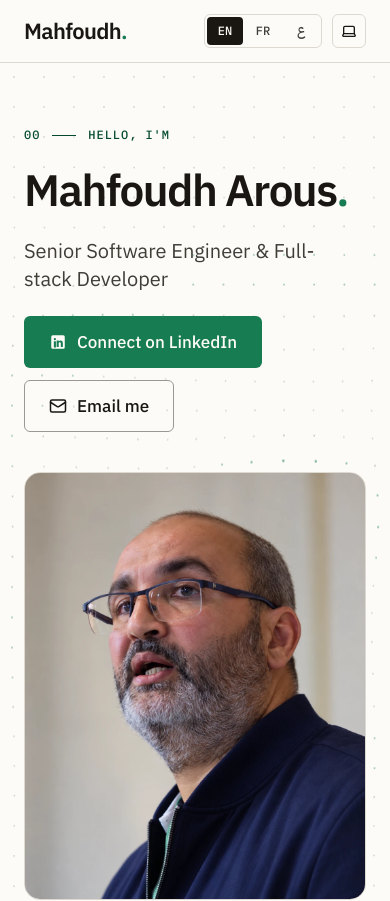
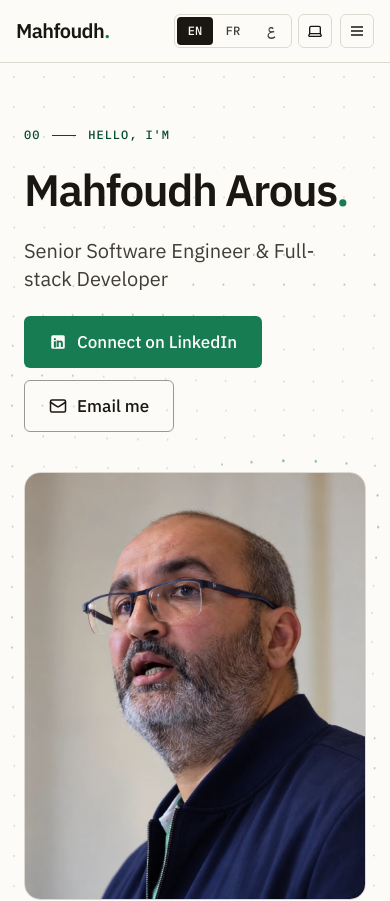
Before and after one commit to aladin002dz/aladin002dz.github.io, a Next.js app: page / in a window 390 px wide. Shown: the top 901 px of the page. Built offline with nearby package versions, Linux system fonts and the light colour scheme.

Commit message:
Add section navigation and scroll progress indicator

```diff
--- a/app/components/HomeContent.tsx
+++ b/app/components/HomeContent.tsx
@@ -6,8 +6,7 @@ import ProjectCard from "./ProjectCard";
 import TalkCard from "./TalkCard";
 import Button from "./Button";
 import SectionLabel from "./SectionLabel";
-import ThemeToggle from "./ThemeToggle";
-import LanguageSwitcher from "./LanguageSwitcher";
+import SiteHeader from "./SiteHeader";
 import { getDictionary } from "../../lib/dictionary";
 import { CONTACT_EMAIL } from "../../lib/site";
 
@@ -105,17 +104,7 @@ export default async function HomeContent({ lang }: { lang: string }) {
 
     return (
         <div className={`min-h-screen bg-bg text-ink ${isArabic ? "font-arabic" : "font-sans"}`}>
-            <header className="sticky top-0 z-50 border-b border-line bg-bg/85 backdrop-blur-md">
-                <div className="mx-auto flex max-w-[1120px] items-center gap-4 px-6 py-3.5">
-                    <a href={isArabic ? "/ar" : lang === "fr" ? "/fr" : "/"} dir="ltr" className="font-sans text-[22px] font-semibold leading-none tracking-[-0.03em] text-ink">
-                        Mahfoudh<span className="text-accent">.</span>
-                    </a>
-                    <div className="ms-auto flex items-center gap-2.5">
-                        <LanguageSwitcher currentLang={lang} />
-                        <ThemeToggle />
-                    </div>
-                </div>
-            </header>
+            <SiteHeader lang={lang} home />
 
             <main>
                 <HeroSurface lang={lang}>
--- /dev/null
+++ b/app/components/SiteHeader.tsx
@@ -0,0 +1,97 @@
+"use client";
+
+import { useEffect, useRef, useState } from "react";
+import ThemeToggle from "./ThemeToggle";
+import LanguageSwitcher from "./LanguageSwitcher";
+
+const copy = {
+    en: { nav: "Page sections", menu: "Menu", youtube: "YouTube", speaking: "Speaking & Community", projects: "Projects", guestbook: "Message" },
+    fr: { nav: "Sections de la page", menu: "Menu", youtube: "YouTube", speaking: "Conférences & communauté", projects: "Projets", guestbook: "Message" },
+    ar: { nav: "أقسام الصفحة", menu: "القائمة", youtube: "يوتيوب", speaking: "المحاضرات والمجتمع", projects: "المشاريع", guestbook: "رسالة" },
+};
+const sections = ["youtube", "speaking", "projects", "guestbook"] as const;
+
+export default function SiteHeader({ lang, home = false }: { lang: string; home?: boolean }) {
+    const t = copy[lang as keyof typeof copy] ?? copy.en;
+    const path = lang === "fr" ? "/fr" : lang === "ar" ? "/ar" : "/";
+    const header = useRef<HTMLElement>(null);
+    const progress = useRef<HTMLDivElement>(null);
+    const menu = useRef<HTMLDetailsElement>(null);
+    const [active, setActive] = useState("");
+
+    useEffect(() => {
+        const bar = progress.current;
+        const top = header.current;
+        if (!bar || !top) return;
+        let frame = 0;
+        const update = () => {
+            frame = 0;
+            const height = top.getBoundingClientRect().height;
+            const max = document.documentElement.scrollHeight - innerHeight;
+            const ratio = max > 0 ? Math.min(1, Math.max(0, scrollY / max)) : 0;
+            bar.style.transform = `scaleX(${ratio})`;
+            if (home) {
+                let current = "";
+                for (const id of sections) {
+                    const section = document.getElementById(id);
+                    if (section && section.getBoundingClientRect().top <= height + 80) current = id;
+                }
+                if (ratio > 0.995 && scrollY > 0) current = "guestbook";
+                setActive(current);
+            }
+        };
+        const schedule = () => { if (!frame) frame = requestAnimationFrame(update); };
+        const sizing = new ResizeObserver(() => {
+            document.documentElement.style.setProperty("--site-header-height", `${top.getBoundingClientRect().height}px`);
+            schedule();
+        });
+        sizing.observe(top);
+        sizing.observe(document.body);
+        window.addEventListener("scroll", schedule, { passive: true });
+        window.addEventListener("resize", schedule);
+        update();
+        return () => {
+            cancelAnimationFrame(frame);
+            sizing.disconnect();
+            window.removeEventListener("scroll", schedule);
+            window.removeEventListener("resize", schedule);
+            document.documentElement.style.removeProperty("--site-header-height");
+        };
+    }, [home]);
+
+    const links = sections.map(id => (
+        <a key={id} href={`${home ? "" : path}#${id}`} aria-current={active === id ? "location" : undefined}
+            className="section-nav-link" onClick={() => { if (menu.current) menu.current.open = false; }}>
+            {t[id]}
+        </a>
+    ));
+
+    return (
+        <header ref={header} className="site-header sticky top-0 z-50 border-b border-line bg-bg/85 backdrop-blur-md">
+            <div className="header-row mx-auto flex max-w-[1120px] items-center gap-4 px-6 py-3.5">
+                <a href={path} dir="ltr" className="font-sans text-[22px] font-semibold leading-none tracking-[-0.03em] text-ink">
+                    Mahfoudh<span className="text-accent">.</span>
+                </a>
+                <nav className="desktop-section-nav" aria-label={t.nav}>{links}</nav>
+                <div className="ms-auto flex items-center gap-2.5">
+                    <LanguageSwitcher currentLang={lang} />
+                    <ThemeToggle />
+                </div>
+                <details ref={menu} className="mobile-section-menu" onKeyDown={event => {
+                    if (event.key === "Escape" && menu.current) {
+                        menu.current.open = false;
+                        menu.current.querySelector("summary")?.focus();
+                    }
+                }}>
+                    <summary aria-label={t.menu} className="mobile-menu-trigger">
+                        <svg aria-hidden="true" width="18" height="18" viewBox="0 0 18 18" fill="none" stroke="currentColor" strokeWidth="1.5">
+                            <path d="M3 5h12M3 9h12M3 13h12" />
+                        </svg>
+                    </summary>
+                    <nav className="mobile-section-nav" aria-label={t.nav}>{links}</nav>
+                </details>
+            </div>
+            <div className="scroll-progress-track" aria-hidden="true"><div ref={progress} className="scroll-progress-fill" /></div>
+        </header>
+    );
+}
--- a/app/globals.css
+++ b/app/globals.css
@@ -171,3 +171,28 @@ body { min-height: 100vh; background: var(--bg); color: var(--text); line-height
 @media (prefers-reduced-motion: reduce) {
   .hero-point-field, .hero-motion-toggle { display: none; }
 }
+
+/* Header navigation and document reading progress share the brand accent. */
+.desktop-section-nav { display: flex; align-items: center; gap: 20px; margin-inline-start: auto; }
+.section-nav-link { color: var(--muted); font-size: 13px; font-weight: 500; white-space: nowrap; text-decoration: none; text-underline-offset: 7px; }
+.section-nav-link:hover, .section-nav-link[aria-current="location"] { color: var(--accent-ink); text-decoration: underline; }
+.scroll-progress-track { position: absolute; inset-inline: 0; bottom: -1px; height: 2px; pointer-events: none; }
+.scroll-progress-fill { height: 100%; width: 100%; background: var(--accent); transform: scaleX(0); transform-origin: left; }
+[dir="rtl"] .scroll-progress-fill { transform-origin: right; }
+.mobile-section-menu { display: none; }
+main section[id] { scroll-margin-top: calc(var(--site-header-height, 64px) + 20px); }
+@media (prefers-reduced-motion: no-preference) { html { scroll-behavior: smooth; } }
+@media (max-width: 1023px) {
+  .desktop-section-nav { display: none; }
+  .mobile-section-menu { display: block; }
+  .mobile-menu-trigger { display: grid; place-items: center; width: 34px; height: 34px; border: 1px solid var(--line); border-radius: 6px; cursor: pointer; list-style: none; color: var(--text); }
+  .mobile-menu-trigger::-webkit-details-marker { display: none; }
+  .mobile-menu-trigger:hover { background: var(--sunken); }
+  .mobile-section-nav { position: absolute; inset-inline: 0; top: 100%; display: grid; gap: 4px; padding: 12px 24px; border-bottom: 1px solid var(--line); background: var(--bg); box-shadow: var(--shadow-card); }
+  .mobile-section-nav .section-nav-link { padding: 10px 0; font-size: 15px; }
+}
+@media (max-width: 420px) {
+  .header-row { gap: 8px; padding-inline: 16px; }
+  .header-row > a { font-size: 20px; }
+  .header-row > div { gap: 6px; }
+}
```
